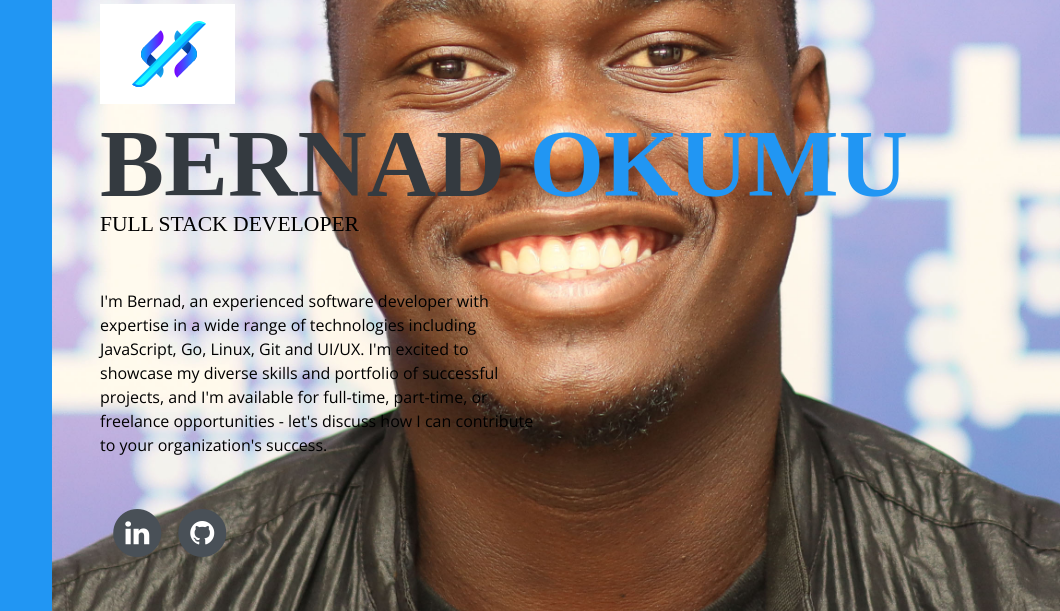
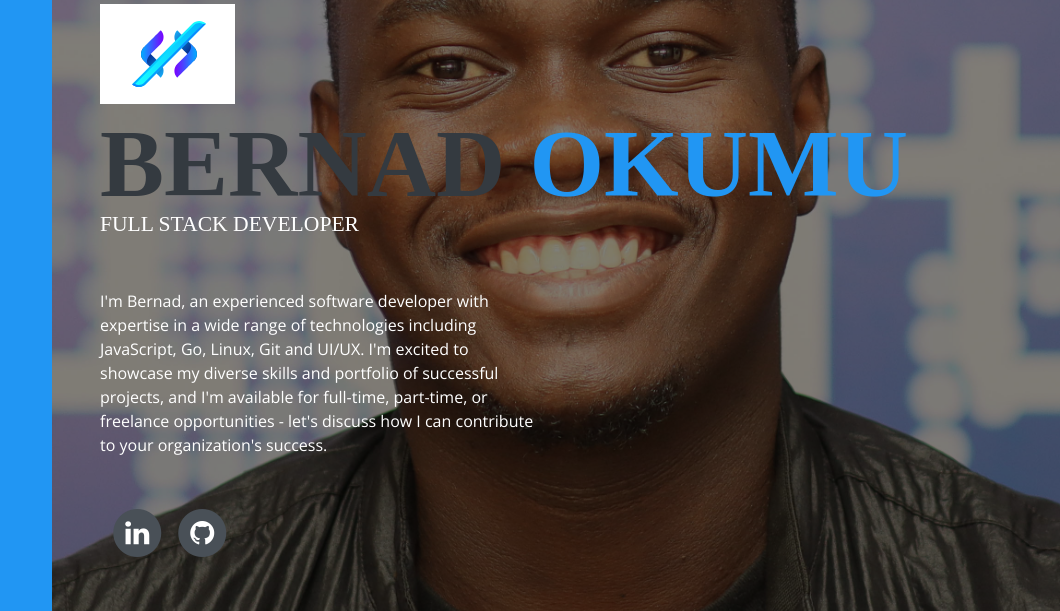
Before and after one commit to bernotieno/portfolio, a plain HTML site: page index.html in a window 1280 px wide. Shown: the part 117-728 px from the top of the page, 220-1280 px from the left. Drawn offline with nearby package versions, Linux system fonts and the light colour scheme; a web font is replaced by a local one.

Commit message:
chore: add the cover to the background image of the about page for easy visibility of the foreground writting

```diff
--- a/css/style.css
+++ b/css/style.css
@@ -215,7 +215,39 @@ a:active {
       background-size: cover;
       background-position: center center;
       background-repeat: no-repeat;
+      color: white;
   }
+
+  #about::before {
+    content: '';
+    position: absolute;
+    top: 0;
+    left: 0;
+    right: 0;
+    bottom: 0;
+    background-color: rgba(0, 0, 0, 0.5);
+    z-index: 1;
+  }
+
+  #about * {
+    /* position: relative; */
+    z-index: 2;
+  }
+  /*
+  #about::before {
+    content: '';
+    position: absolute;
+    top: 0;
+    left: 0;
+    right: 0;
+    bottom: 0;
+    background-color: rgba(0, 0, 0, 0.5);  Adjust opacity for desired overlay darkness
+    z-index: 1;
+  }
+
+
+
+  */
 
 
 /*==================================================
```
